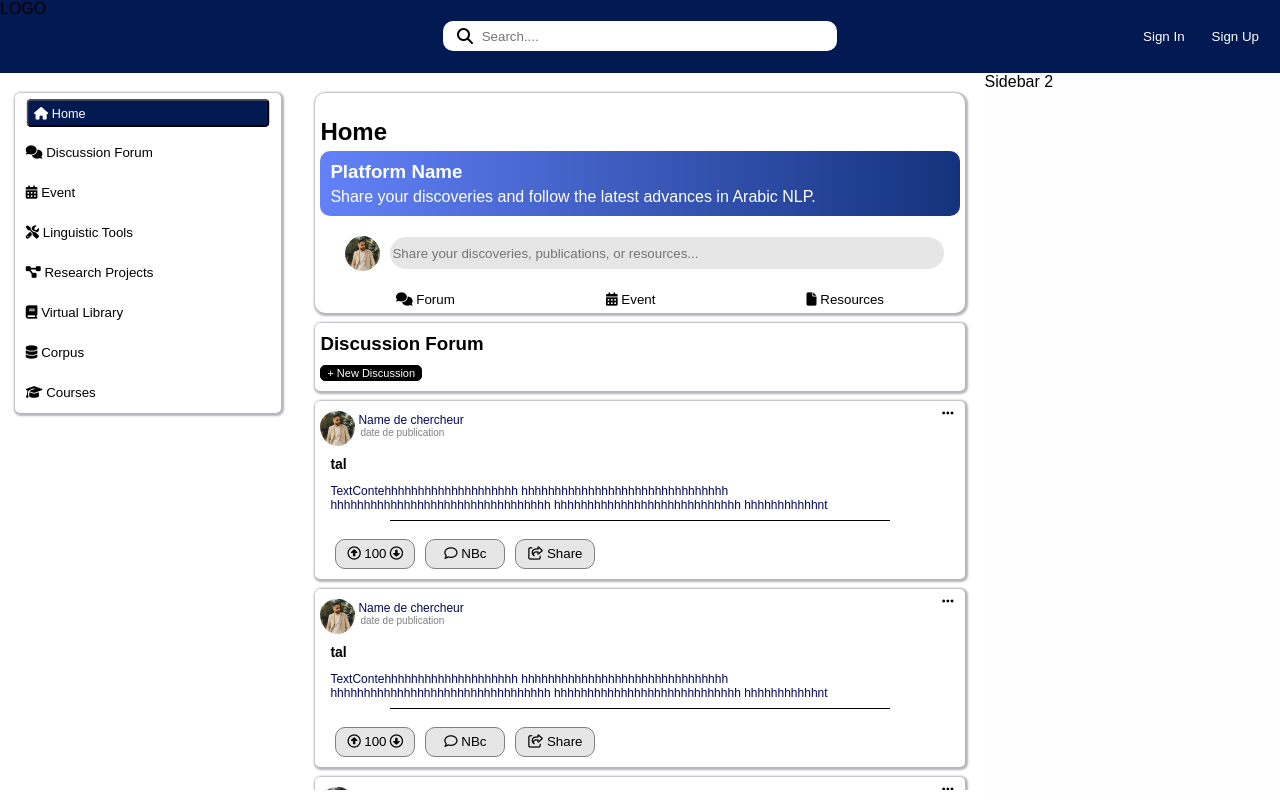
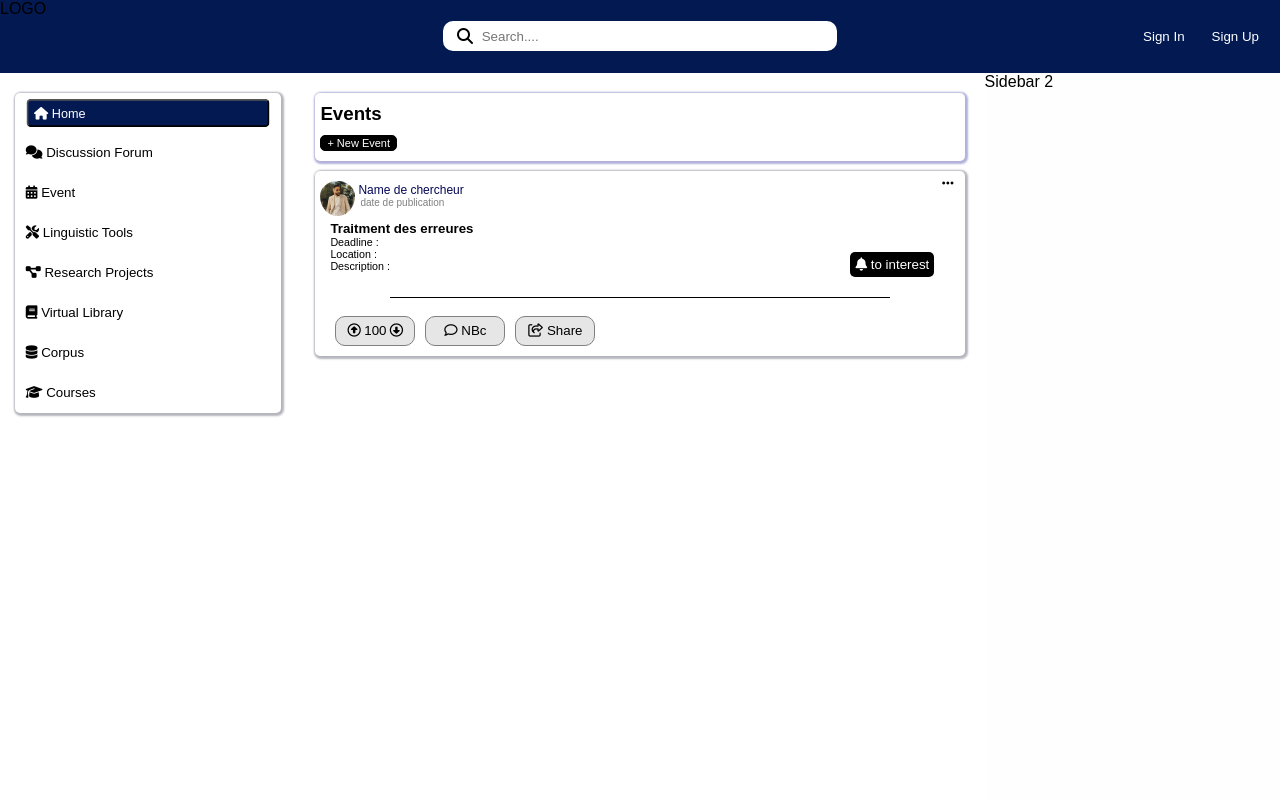
Before and after one commit to boujoudev/Collaborative-Platform-for-Arabic-Language-Processing, a React (Vite) app in the folder platforme-front/: page / in a window 1280 px wide. Built offline with nearby package versions, Linux system fonts and the light colour scheme.

Commit message:
front add more component

```diff
--- a/platforme-front/src/App.css
+++ b/platforme-front/src/App.css
@@ -489,3 +489,80 @@ project
 .notFinish {
   color: blue;
 }
+
+/* ************************************************************************ */
+/* ************************************************************************ */
+/* ************************************************************************ */
+/*
+event
+ */
+
+
+.EventEntet {
+  margin-bottom: 10px;
+  box-shadow: 1px 1px 2px 2px rgb(177, 177, 218);
+  border-radius: 5px;
+  -webkit-border-radius: 5px;
+  -moz-border-radius: 5px;
+  -ms-border-radius: 5px;
+  -o-border-radius: 5px;
+}
+
+.AddEvent {
+  background-color: black;
+  color: white;
+  font-size: 11px;
+  border: 1px solid black;
+  border-radius: 5px;
+  margin: 5px;
+  margin-bottom: 10px;
+  cursor: pointer;
+  transition: 0.3s; /* Animation fluide */
+}
+
+.AddEvent:hover {
+  background-color: rgb(154, 154, 154); /* Change la couleur au hover */
+}
+
+
+.No{
+  border: none;
+  color: white;
+  background-color: black;
+  border-radius: 5px;
+  margin-bottom: 0px;
+  padding: 5px;
+  position: relative;
+  top: -20px;
+  bottom: 40px;
+  right: 10px;
+  left: 535px;
+  -webkit-border-radius: 5px;
+  -moz-border-radius: 5px;
+  -ms-border-radius: 5px;
+  -o-border-radius: 5px;
+}
+
+.yes{
+  border: none;
+  color: white;
+  background-color: rgb(28, 177, 14);
+  border-radius: 5px;
+  margin-bottom: 0px;
+  padding: 5px;
+  position: relative;
+  top: -20px;
+  bottom: 40px;
+  right: 10px;
+  left: 535px;
+  -webkit-border-radius: 5px;
+  -moz-border-radius: 5px;
+  -ms-border-radius: 5px;
+  -o-border-radius: 5px;
+}
+/* ************************************************************************ */
+/* ************************************************************************ */
+/* ************************************************************************ */
+/*
+biblio
+ */
--- a/platforme-front/src/App.jsx
+++ b/platforme-front/src/App.jsx
@@ -11,6 +11,8 @@ import ToolEntet from "./component/tool/ToolEntet";
 import Tool from "./component/tool/Tool";
 import ProjectEntet from "./component/Project/ProjectEntet";
 import Project from "./component/Project/Project";
+import EventEntet from "./component/Event/EventEntet";
+import Event from "./component/Event/Event";
 
 function App() {
   return (
@@ -27,7 +29,7 @@ function App() {
       </aside>
       <main>
         {/* <SignUpPage/> */}
-        <HomeFirstElement/>
+        {/* <HomeFirstElement/>
         <ForumEntet/>
         <Forum/>
         <Forum/>
@@ -37,7 +39,9 @@ function App() {
         <Tool/>
         <Forum/>
         <ProjectEntet/>
-        <Project/>
+        <Project/> */}
+        <EventEntet/>
+        <Event/>
 
 
       </main>
--- /dev/null
+++ b/platforme-front/src/component/Event/Event.jsx
@@ -0,0 +1,253 @@
+import React, { useState } from "react";
+
+const Event = () => {
+  const [likes, setLikes] = useState(100);
+  const [liked, setLiked] = useState(false);
+  const [Disliked, setDisLiked] = useState(true);
+  const [clickInterested, setclickInterested] = useState(false);
+  const [interested, setinterested] = useState("No");
+  const [interestedButton, setinterestedButton] = useState("to interest");
+
+  const changeButtonValue = () => {
+    setclickInterested(!clickInterested);
+    if (clickInterested) {
+      setinterested("yes");
+      setinterestedButton("interested");
+    }else{
+
+      setinterested("No");
+      setinterestedButton("to interest");
+
+
+    }
+  };
+
+  const handleLike = () => {
+    if (liked) {
+      setLikes(likes - 1);
+      setLiked(!liked);
+    } else {
+      setLikes(likes + 1);
+      setLiked(!liked);
+    }
+  };
+  const handleDislike = () => {
+    if (Disliked) {
+      setLikes(likes - 1);
+      setDisLiked(!Disliked);
+    } else {
+      setLikes(likes + 1);
+      setDisLiked(!Disliked);
+    }
+  };
+  return (
+    <div
+      className="Event"
+      style={{
+        marginBottom: "10px",
+        borderRadius: "5px",
+        boxShadow: " 1px 1px 2px 2px rgb(181, 181, 190)",
+        display: "flex",
+        flexDirection: "column",
+        justifyContent: "center",
+      }}
+    >
+      <div
+        className="EntetEventPublie"
+        style={{
+          display: "flex",
+          flexDirection: "row",
+          margin: "5px",
+          alignItems: "flex-start",
+        }}
+      >
+        <img
+          style={{
+            width: "35px",
+            height: "35px",
+            borderRadius: "50%",
+            paddingTop: "5px",
+            paddingBottom: "0px",
+          }}
+          src="image.jpg"
+          alt=""
+        />
+        <div>
+          <p
+            style={{
+              margin: "0px",
+              paddingTop: "7px",
+              paddingLeft: "3px",
+              fontSize: "12px",
+              "font-family": "Arial , sans-serif",
+            }}
+          >
+            Name de chercheur
+          </p>
+          <p
+            style={{
+              color: "gray",
+              margin: "0px",
+              paddingLeft: "5px",
+              fontSize: "10px",
+              "font-family": "Arial , sans-serif",
+            }}
+          >
+            date de publication
+          </p>
+        </div>
+        <button
+          style={{
+            border: "none",
+            backgroundColor: "white",
+            marginLeft: "auto",
+            marginTop: "0px",
+            paddingTop: "0px",
+            paddingBottom: "0px",
+            cursor: "pointer",
+          }}
+        >
+          <i class="fa-solid fa-ellipsis"></i>
+        </button>
+      </div>
+      <div className="EventContent">
+        <h5
+          className="EventTitre"
+          style={{
+            fontFamily: "Arial , sans-serif",
+            fontWeight: "bold",
+            color: "black",
+            padding: "0px",
+            paddingLeft: "15px",
+            margin: "0px",
+          }}
+        >
+          Traitment des erreures
+        </h5>
+        <div className="ProjectText">
+          <h6
+            style={{
+              fontFamily: "Arial , sans-serif",
+              fontWeight: "normal",
+              color: "black",
+              padding: "0px",
+              paddingLeft: "15px",
+              margin: "0px",
+            }}
+          >
+            Deadline : <span>{}</span>
+          </h6>
+          <h6
+            style={{
+              fontFamily: "Arial , sans-serif",
+              fontWeight: "normal",
+              color: "black",
+              padding: "0px",
+              paddingLeft: "15px",
+              margin: "0px",
+            }}
+          >
+            Location : <span>{}</span>
+          </h6>
+          <h6
+            style={{
+              fontFamily: "Arial , sans-serif",
+              fontWeight: "normal",
+              color: "black",
+              padding: "0px",
+              paddingLeft: "15px",
+              margin: "0px",
+            }}
+          >
+            Description : <span>{}</span>
+          </h6>
+          <button className={interested} onClick={changeButtonValue}><i class="fa-solid fa-bell"></i> {interestedButton}</button>
+        </div>
+      </div>
+      <hr
+        style={{
+          marginTop: "0px",
+          width: "500px",
+          height: "1px",
+          backgroundColor: "black",
+          border: "none",
+        }}
+      />
+
+      <div
+        className="LikeCommentShareForum"
+        style={{
+          display: "flex",
+          flexDirection: "row",
+          justifyContent: "flex-start",
+          margin: "10px",
+          padding: "0px",
+        }}
+      >
+        <button
+          style={{
+            marginLeft: "10px",
+            width: "80px",
+            height: "30px",
+            backgroundColor: "rgb(230, 230, 230)",
+            border: "1px solid gray",
+            borderRadius: "10px",
+          }}
+        >
+          <button
+            onClick={handleLike}
+            style={{
+              cursor: "pointer",
+              backgroundColor: "rgb(230, 230, 230)",
+              border: "0px",
+              padding: "0px",
+              width: "20px",
+            }}
+          >
+            <i class="fa-regular fa-circle-up"></i>
+          </button>
+          {likes}
+          <button
+            onClick={handleDislike}
+            style={{
+              cursor: "pointer",
+              backgroundColor: "rgb(230, 230, 230)",
+              border: "0px",
+              padding: "0px",
+              width: "20px",
+            }}
+          >
+            <i class="fa-regular fa-circle-down"></i>
+          </button>
+        </button>
+        <button
+          style={{
+            marginLeft: "10px",
+            width: "80px",
+            height: "30px",
+            backgroundColor: "rgb(230, 230, 230)",
+            border: "1px solid gray",
+            borderRadius: "10px",
+            cursor: "pointer",
+          }}
+        >
+          <i class="fa-regular fa-comment"></i> NBc
+        </button>
+        <button
+          style={{
+            marginLeft: "10px",
+            width: "80px",
+            height: "30px",
+            backgroundColor: "rgb(230, 230, 230)",
+            border: "1px solid gray",
+            borderRadius: "10px",
+            cursor: "pointer",
+          }}
+        >
+          <i class="fa-regular fa-share-from-square"></i> Share
+        </button>
+      </div>
+    </div>
+  );
+};
+export default Event;
--- /dev/null
+++ b/platforme-front/src/component/Event/EventEntet.jsx
@@ -0,0 +1,25 @@
+import React from "react";
+
+const EventEntet = () => {
+    return (
+        <div>
+        {" "}
+        <div className="EventEntet">
+            <h3
+            style={{
+                "font-family": "Arial , sans-serif",
+                color: "black",
+                margin: "0px",
+                padding: "5px",
+                paddingTop: "10px",
+            }}
+            >
+            Events
+            </h3>
+            <button className="AddEvent">+ New Event</button>
+        </div>
+        </div>
+    );
+};
+
+export default EventEntet;
```
